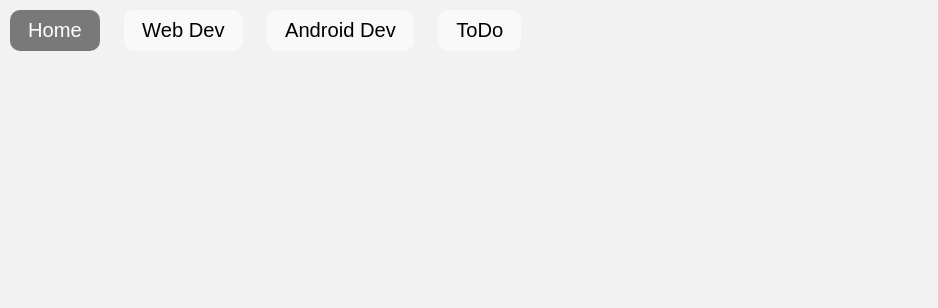
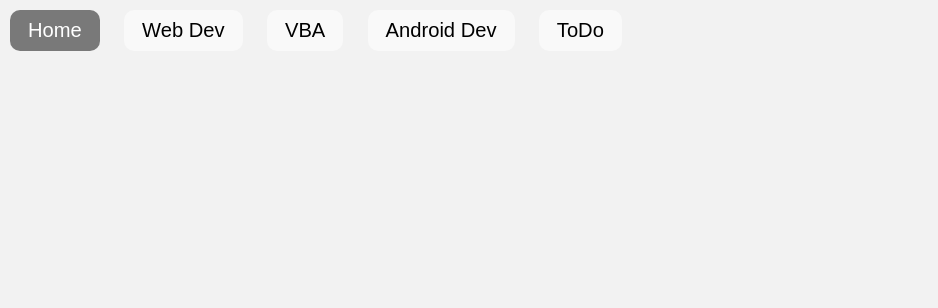
Before and after one commit to atZhengda/atZhengda.github.io, a plain HTML site: page index.html in a window 1280 px wide. Shown: the top 308 px of the page, without its empty margins (0-938 px from the left). Drawn offline with nearby package versions, Linux system fonts and the light colour scheme.

Commit message:
add in VBA page

```diff
--- a/JS/main.js
+++ b/JS/main.js
@@ -2,8 +2,8 @@ $(document).ready(function() {
     setTimeout(function() {
         //return;
         $('#fullpage').fullpage({
-            sectionsColor: ['#f2f2f2', '#7ef5dd', '#62c9f7', 'whitesmoke', '#000'],
-            anchors: ['startPage', 'Web Dev', 'Android Dev', 'toDo'],
+            sectionsColor: ['#f2f2f2', '#62c9f7', '#7ef5dd', '#3b9dfa', 'whitesmoke'],
+            anchors: ['startPage', 'Web Dev', 'VBA', 'Android Dev', 'toDo'],
             menu: '#Menu',
         });
         $('#main').show();
--- a/index.html
+++ b/index.html
@@ -22,6 +22,8 @@
             <li data-menuanchor="startPage" class="active"><a href="#startPage">Home</a>
             </li>
             <li data-menuanchor="Web Dev"><a href="#Web Dev">Web Dev</a>
+            </li>
+            <li data-menuanchor="VBA"><a href="#VBA">VBA</a>
             </li>
             <li data-menuanchor="Android Dev"><a href="#Android Dev">Android Dev</a>
             </li>
@@ -202,6 +204,7 @@ Blabla.sing(14);
             </div>
             <div class="section"></div>
             <div class="section"></div>
+            <div class="section"></div>
         </div>
     </div>
     <script src="https://ajax.googleapis.com/ajax/libs/jquery/1.8.3/jquery.js"></script>
```
